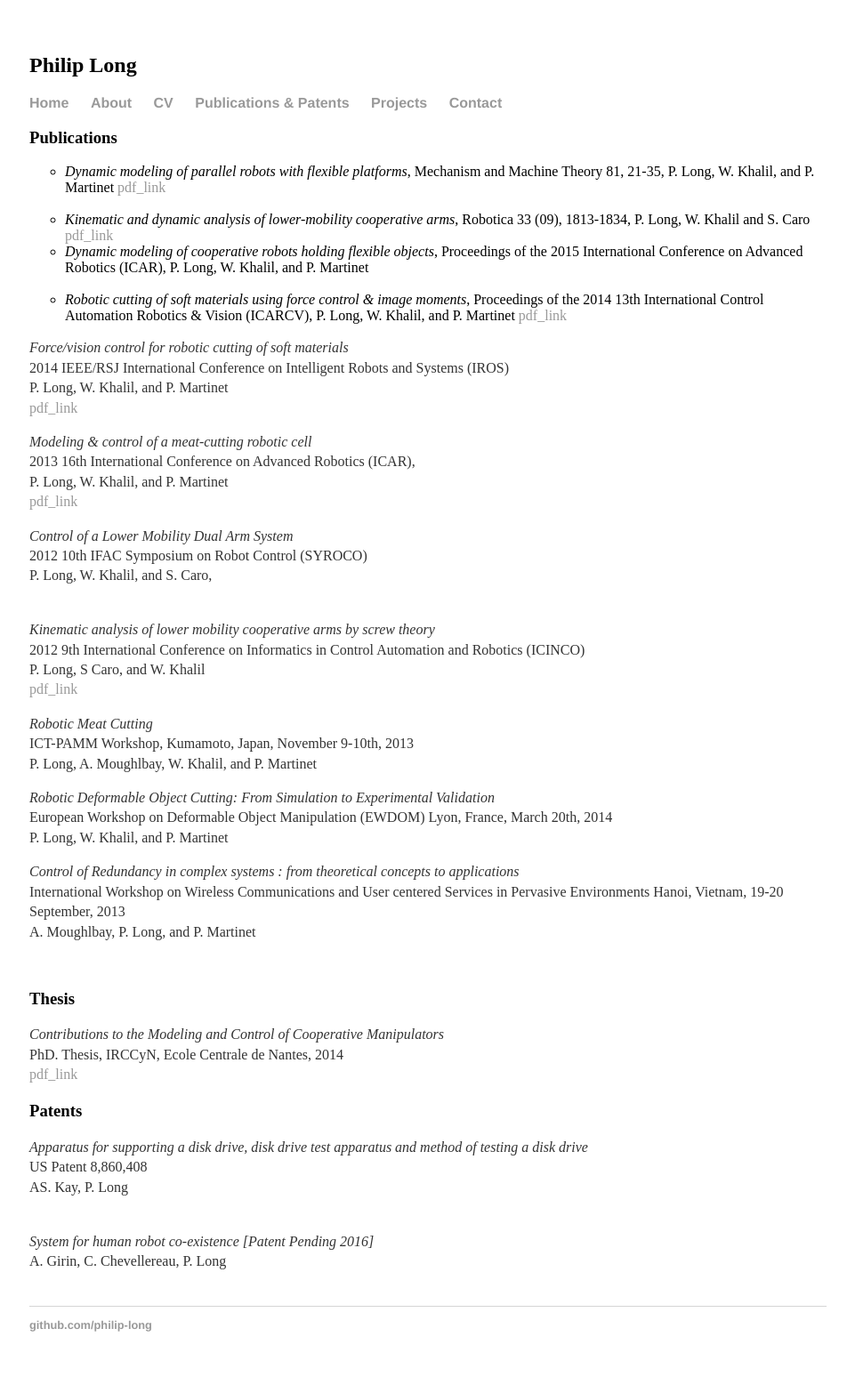
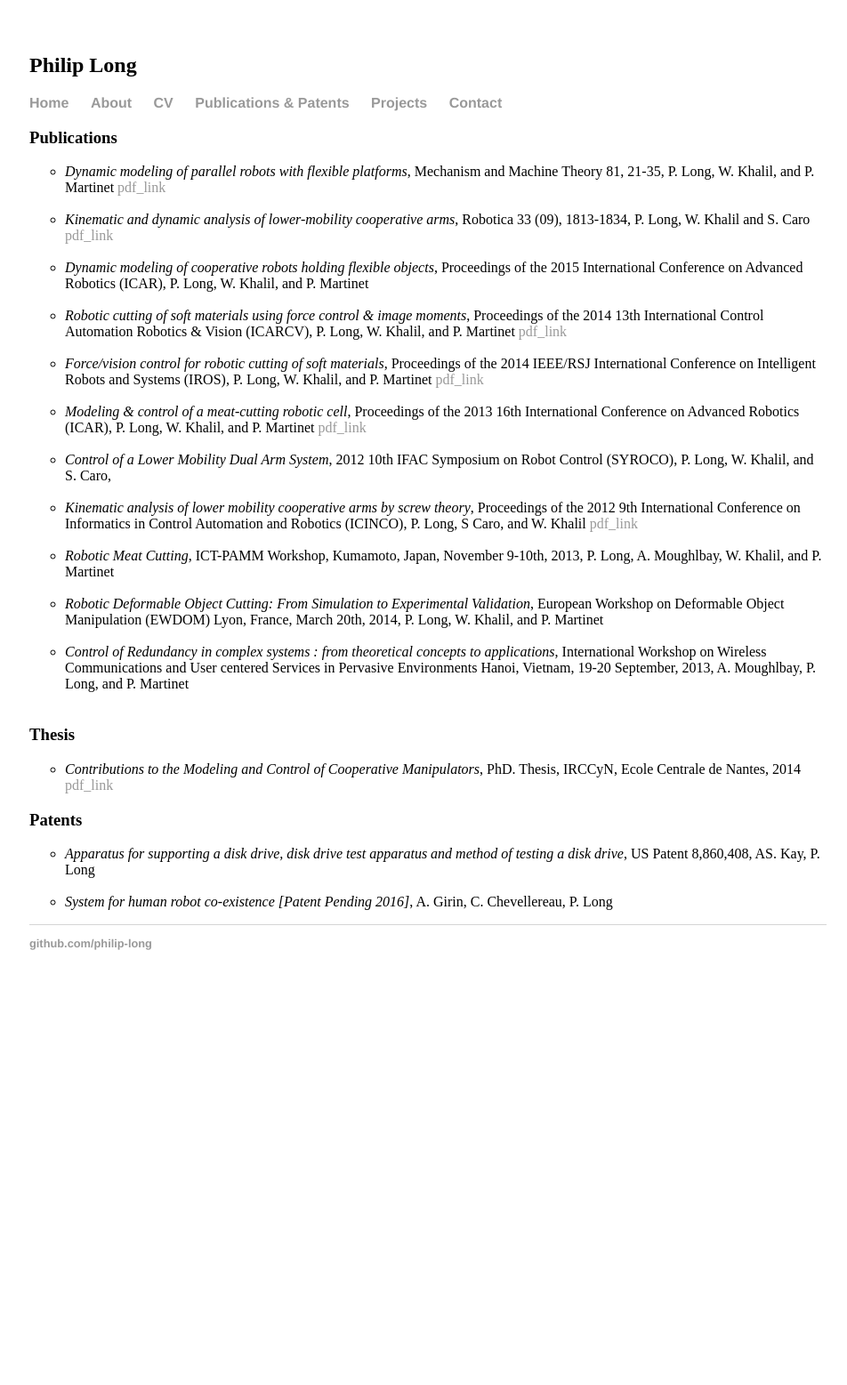
Before and after one commit to philip-long/philip-long.github.io, a Jekyll site: the page built from publications/index.html, in a window 1280 px wide. Shown: the whole page at 89% size, without its empty margins (159-1111 px from the left). Built offline with Jekyll 4.4.1, drawn with Linux system fonts in a browser that asks for light colours; after the commit the page ends 1128 px from its top, so only the background shows below that.

Commit message:
changing publications

```diff
--- a/publications/index.html
+++ b/publications/index.html
@@ -15,7 +15,7 @@ title: Philip Long, PhD, Roboticist
         <i>Kinematic and dynamic analysis of lower-mobility cooperative arms</i>, Robotica 33 (09), 1813-1834, P. Long, W. Khalil and S. Caro<br>
         <a href="https://hal.archives-ouvertes.fr/hal-01084563/document"> pdf_link</a>
     </li>
-
+    <br>
     <li>
      <i>Dynamic modeling of cooperative robots holding flexible objects</i>, Proceedings of the 2015 International Conference on Advanced Robotics (ICAR), P. Long, W. Khalil, and P. Martinet<br>
     </li>
@@ -26,89 +26,64 @@ title: Philip Long, PhD, Roboticist
      <i>Robotic cutting of soft materials using force control & image moments</i>, Proceedings of the 2014 13th International  Control Automation Robotics & Vision (ICARCV), P. Long, W. Khalil, and P. Martinet <a href="https://www.researchgate.net/profile/Philip_Long2/publication/282004950_Robotic_cutting_of_soft_materials_using_force_control__image_moments/links/5601179908aeafc8ac8c8041.pdf"> pdf_link</a>
 
     </li>
+    <br>
+   <li>
+    <i>Force/vision control for robotic cutting of soft materials</i>, Proceedings of the 2014 IEEE/RSJ International Conference on Intelligent Robots and Systems (IROS), P. Long, W. Khalil, and P. Martinet  <a href="https://www.researchgate.net/profile/Philip_Long2/publication/282005015_Forcevision_control_for_robotic_cutting_of_soft_materials*/links/560116be08aeafc8ac8c8025.pdf"> pdf_link</a>
+    </li>
+    <br>
+        <li>
+    <i>Modeling & control of a meat-cutting robotic cell</i>, Proceedings of the 2013 16th International Conference on Advanced Robotics (ICAR), P. Long, W. Khalil, and P. Martinet <a href="http://www.irccyn.ec-nantes.fr/~martinet/publis/2013/ICAR13-long.pdf"> pdf_link</a>
+     </li>
+    <br>
+        <li>
+    <i>Control of a Lower Mobility Dual Arm System</i>, 2012 10th IFAC Symposium on Robot Control (SYROCO), P. Long, W. Khalil, and S. Caro,
+       </li>
+    <br>
+      <li>
+    <i>Kinematic analysis of lower mobility cooperative arms by screw theory</i>, Proceedings of the 2012 9th International Conference on Informatics in Control Automation and Robotics (ICINCO), P. Long, S Caro, and W. Khalil
+                  <a href="https://hal.archives-ouvertes.fr/hal-00786897/document"> pdf_link</a>
+
+ </li>
+<br>
+
+        <li>
+        <i>Robotic Meat Cutting</i>, ICT-PAMM Workshop, Kumamoto, Japan, November 9-10th, 2013, P. Long, A. Moughlbay, W. Khalil, and P. Martinet <br>
+        </li>
+    <br>
+            <li>
+        <i>Robotic Deformable Object Cutting: From Simulation to Experimental Validation</i>, European Workshop on Deformable Object Manipulation  (EWDOM) Lyon, France, March 20th, 2014, P. Long, W. Khalil, and P. Martinet <br>
+        </li>
+    <br>
+                <li>
+        <i>Control of Redundancy in complex systems : from theoretical concepts to applications</i>, International Workshop on Wireless Communications and User centered Services in Pervasive Environments Hanoi, Vietnam, 19-20 September, 2013, A. Moughlbay, P. Long, and P. Martinet <br>
+        </li>
+    <br>
 
 </ul>
 
-
-
-
-
-
-
-
-     <p>
-    <i>Force/vision control for robotic cutting of soft materials</i><br>
-    2014 IEEE/RSJ International Conference on Intelligent Robots and Systems (IROS)<br>
-    P. Long, W. Khalil, and P. Martinet<br>
-                 <a href="https://www.researchgate.net/profile/Philip_Long2/publication/282005015_Forcevision_control_for_robotic_cutting_of_soft_materials*/links/560116be08aeafc8ac8c8025.pdf"> pdf_link</a>
-    </p>
-
-        <p>
-    <i>Modeling & control of a meat-cutting robotic cell</i><br>
-    2013 16th International Conference on Advanced Robotics (ICAR), <br>
-    P. Long, W. Khalil, and P. Martinet<br>
-                    <a href="http://www.irccyn.ec-nantes.fr/~martinet/publis/2013/ICAR13-long.pdf"> pdf_link</a>
-     </p>
-
-        <p>
-    <i>Control of a Lower Mobility Dual Arm System</i><br>
-    2012 10th IFAC Symposium on Robot Control (SYROCO)<br>
-    P. Long, W. Khalil, and S. Caro,<br><br>
-       </p>
-
-      <p>
-    <i>Kinematic analysis of lower mobility cooperative arms by screw theory</i><br>
-    2012 9th International Conference on Informatics in Control Automation and Robotics (ICINCO)<br>
-    P. Long, S Caro, and W. Khalil<br>
-                  <a href="https://hal.archives-ouvertes.fr/hal-00786897/document"> pdf_link</a>
-
- </p>
-
-
-        <p>
-        <i>Robotic Meat Cutting</i>    <br>
-        ICT-PAMM Workshop, Kumamoto, Japan, November 9-10th, 2013 <br>
-        P. Long, A. Moughlbay, W. Khalil, and P. Martinet <br>
-        </p>
-
-            <p>
-        <i>Robotic Deformable Object Cutting: From Simulation to Experimental Validation</i>    <br>
-        European Workshop on Deformable Object Manipulation  (EWDOM) Lyon, France, March 20th, 2014<br>
-        P. Long, W. Khalil, and P. Martinet <br>
-        </p>
-
-                <p>
-        <i>Control of Redundancy in complex systems : from theoretical concepts to applications</i>    <br>
-       International Workshop on Wireless Communications and User centered Services in Pervasive Environments Hanoi, Vietnam, 19-20 September, 2013<br>
-        A. Moughlbay, P. Long, and P. Martinet <br>
-        </p>
-
-    <br>
-
-    <h3> Thesis </h3>
-      <p>
-    <i>Contributions to the Modeling and Control of Cooperative Manipulators</i><br>
-    PhD. Thesis, IRCCyN, Ecole Centrale de Nantes, 2014<br>
+     <h3> Thesis </h3>
+    <ul style="list-style-type:circle">
+      <li>
+    <i>Contributions to the Modeling and Control of Cooperative Manipulators</i>, PhD. Thesis, IRCCyN, Ecole Centrale de Nantes, 2014
           <a href="https://www.researchgate.net/profile/Philip_Long2/publication/294870163_Contributions_to_the_Modeling_and_Control_of_Cooperative_Manipulators/links/56c4658a08aeeeffa9e5ae5c.pdf/download?version=va"> pdf_link</a>
 
-     </p>
+     </li>
 
-
+     </ul>
 
 </div><!-- /.blurb -->
 
 <div class="blurb">
 
 <h3> Patents</h3>
-      <p>
-    <i>Apparatus for supporting a disk drive, disk drive test apparatus and method of testing a disk drive</i><br>
-         US Patent 8,860,408<br>
-         AS. Kay, P. Long<br><br>
-    </p>
-    <p>
-    <i>System for human robot co-existence [Patent Pending 2016]</i><br>
-         A. Girin, C. Chevellereau, P. Long<br><br>
-    </p>
+    <ul style="list-style-type:circle">
+      <li>
+    <i>Apparatus for supporting a disk drive, disk drive test apparatus and method of testing a disk drive</i>, US Patent 8,860,408, AS. Kay, P. Long<br><br>
+    </li>
+    <li>
+    <i>System for human robot co-existence [Patent Pending 2016]</i>, A. Girin, C. Chevellereau, P. Long<br>
+    </li>
+    </ul>
 </div><!-- /.blurb -->
 
 
```
